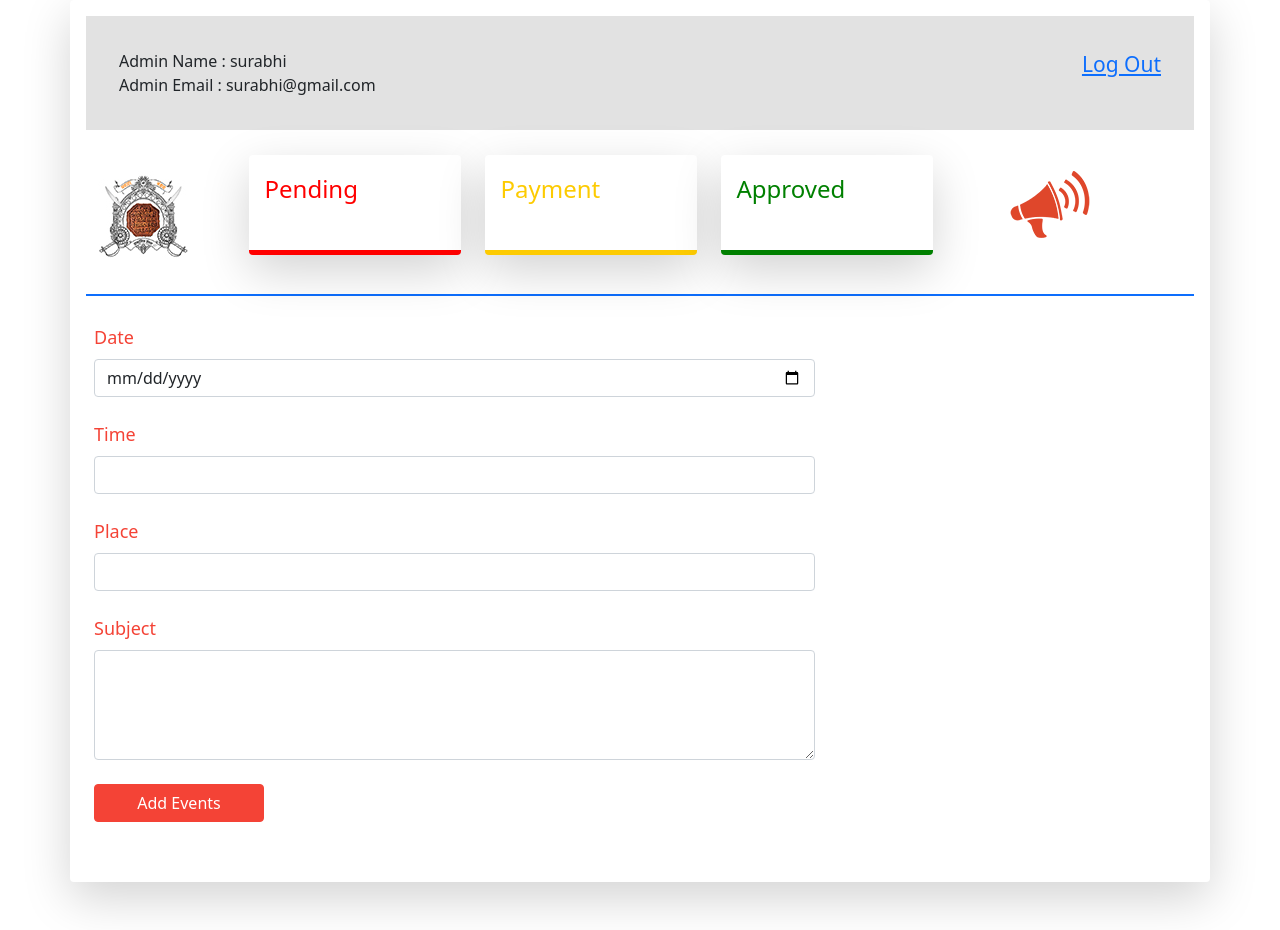
After one commit to ghodgekar/BMCM, a PHP site: page /admindashboard/announcement.php in a window 1280 px wide. The commit adds this page. Run offline with PHP 8.4, Linux system fonts and the light colour scheme; a user stored in the database is signed in.

Commit message:
announcement form

```diff
--- /dev/null
+++ b/admindashboard/announcement.php
@@ -0,0 +1,44 @@
+<?php include 'header.php'?>
+
+<div class="container" style="padding:10px">
+    <div class="row">
+    <div class="col-8" style="padding:10px">
+<form>
+  <!-- Name input -->
+  <div class="form-outline mb-4">
+  <label class="form-label" for="form4Example1">Date</label>
+    <input type="Date" id="form4Example1" class="form-control" />
+
+  </div>
+
+  <!-- Email input -->
+  <div class="form-outline mb-4">
+  <label class="form-label" for="form4Example2">Time</label>
+    <input type="text" id="form4Example2" class="form-control" />
+
+  </div>
+
+  <!-- Message input -->
+  <div class="form-outline mb-4">
+  <label class="form-label" for="form4Example3">Place</label>
+  <input type="text" id="form4Example2" class="form-control" />
+
+  </div>
+  <!-- Message input -->
+  <div class="form-outline mb-4">
+  <label class="form-label" for="form4Example3">Subject</label>
+    <textarea class="form-control" id="form4Example3" rows="4"></textarea>
+
+  </div>
+
+
+
+  <!-- Submit button -->
+  <button type="submit" class="btn btn-primary btn-block mb-4" style="    width: 170px;
+    color: #fff;
+    background-color: #F44336;
+    border-color: #F44336;">Add Events</button>
+</form>
+<div>
+</div>
+</div>
--- a/admindashboard/assets/css/style.css
+++ b/admindashboard/assets/css/style.css
@@ -42,6 +42,13 @@
     color: #ed0500;
 }
 
+
+.form-label {
+    margin-bottom: 0.5rem;
+    color: #F44336;
+    font-size: 18px;
+    font-weight: 500;
+}
 .gradient-custom-2 {
     /* fallback for old browsers */
     background: #fccb90;
--- a/admindashboard/header.php
+++ b/admindashboard/header.php
@@ -55,6 +55,10 @@
             border-bottom: 5px green solid;
             color: green;
             width: 212px;">Approved</a>
+            <a class="nav-link active" aria-current="page" href="announcement.php" style="margin-left:5px;
+            height: 100px;
+            padding-top:10px;
+           "><img src="./image/announcement icon.png" class="img-fluid" alt="..."></a>
           </div>
         </div>
       </div>
```
Also changed, not shown: admindashboard/image/announcement icon.png (added), image/announcement icon.png (added).
